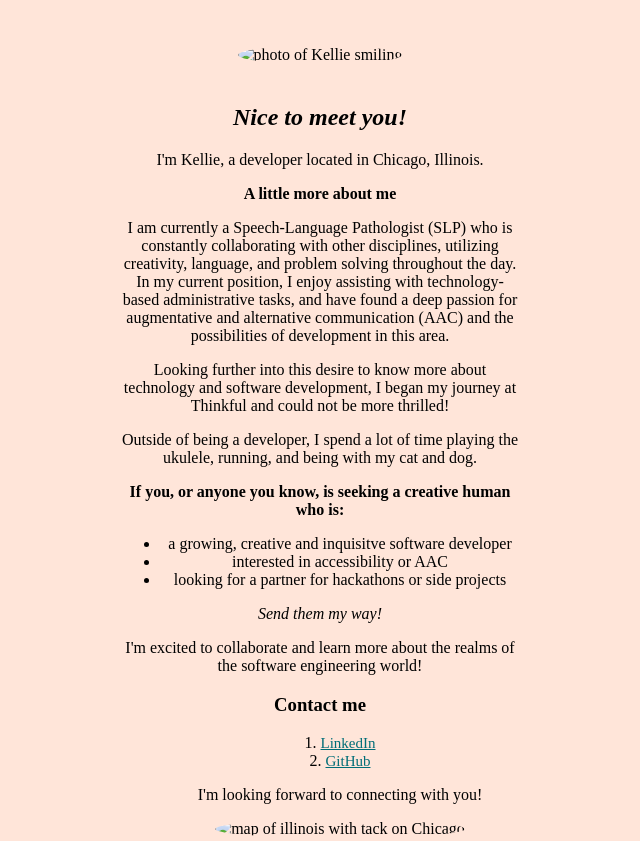
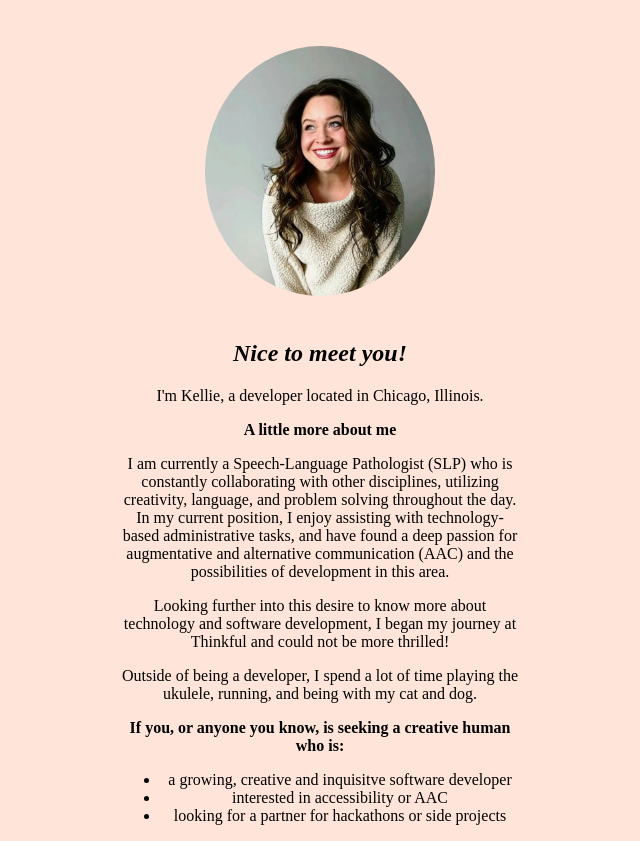
Before and after one commit to Kelliedevelops/aboutkellie, a plain HTML site: page index.html in a window 1280 px wide. Shown: the part 298-1139 px from the top of the page, without its empty margins (320-960 px from the left). Drawn offline with Linux system fonts and the light colour scheme.

Commit message:
Update index.html

```diff
--- a/index.html
+++ b/index.html
@@ -19,7 +19,7 @@
         <article>
           <section>
             <!-- intro section -->
-           <img class= "lg-image" src="images/kellie-profile.png" alt="photo of Kellie smiling">
+           <img class= "lg-image" src="kellie-profile.png" alt="photo of Kellie smiling">
             <h2> <em> Nice to meet you!</em>
             </h2>
             <p> I'm Kellie, a developer located in Chicago, Illinois.
@@ -58,7 +58,7 @@
             <li> <a href="https://github.com/Kelliedevelops"> GitHub </a></li>
             <div class="wrapper">
             <p> I'm looking forward to connecting with you! </p>
-            <img class= "md-image" src="images/chicago-map.jpg" alt="map of illinois with tack on Chicago">
+            <img class= "md-image" src="chicago-map.jpg" alt="map of illinois with tack on Chicago">
             </ol>
             </div>
           </section>
```
